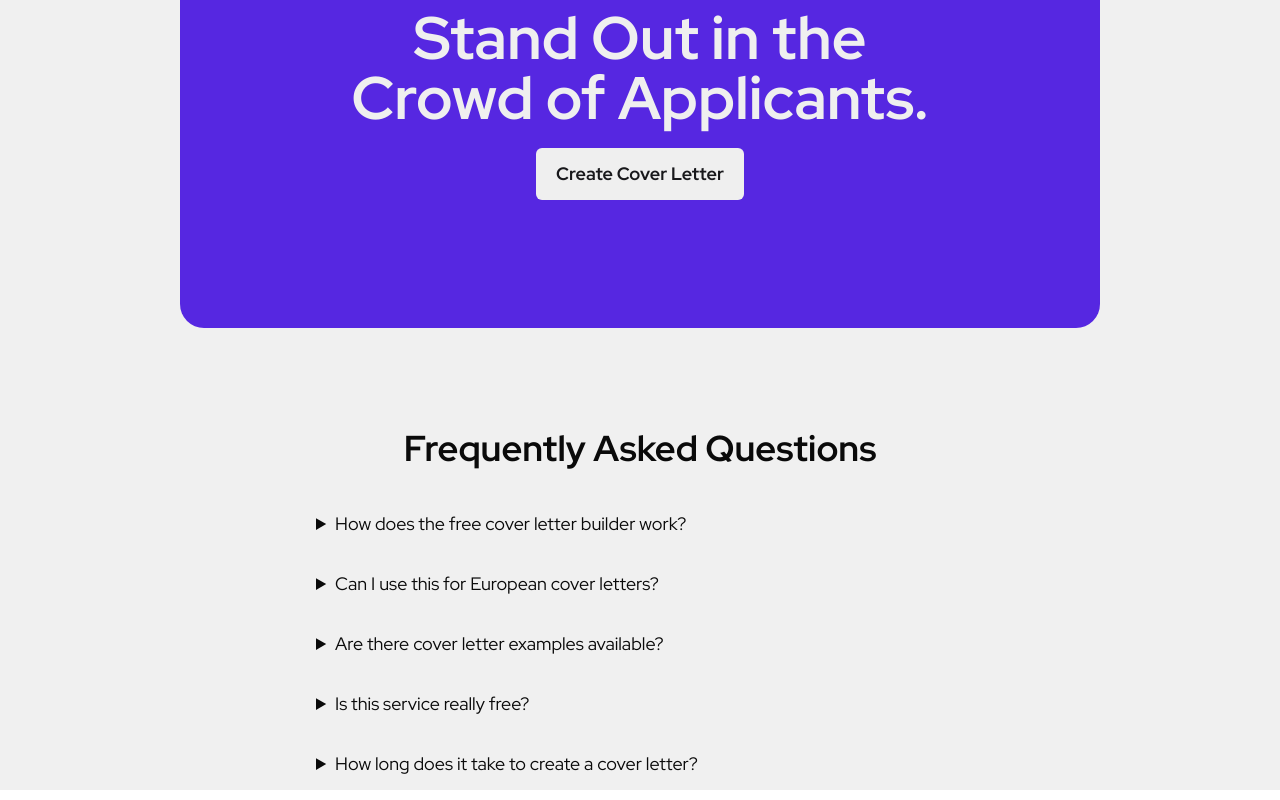
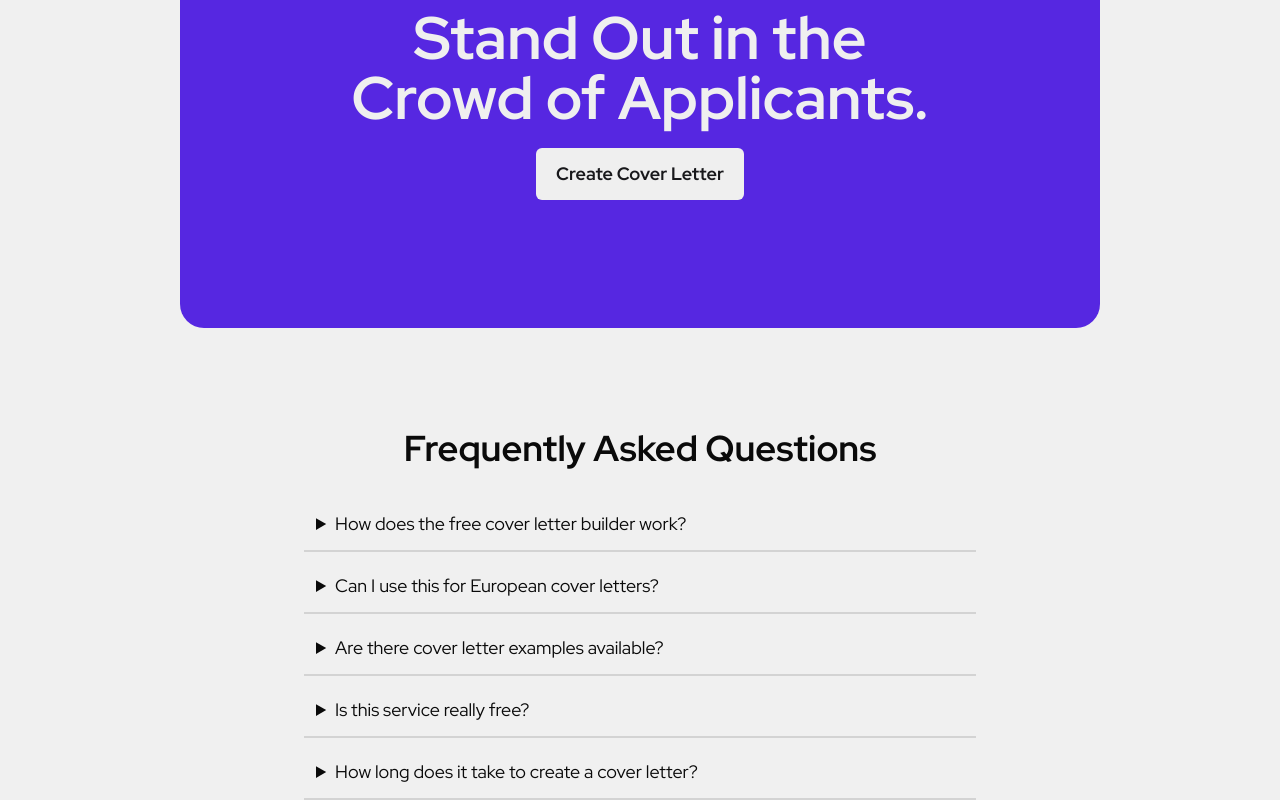
Before and after one commit to IvanSmiths/cover-letter-builder-pro, a Next.js app: page / in a window 1280 px wide. Shown: the part 3883-4683 px from the top of the page. Built offline with nearby package versions, Linux system fonts and the light colour scheme.

Commit message:
improve style

```diff
--- a/components/home/faq/Faq.tsx
+++ b/components/home/faq/Faq.tsx
@@ -32,12 +32,15 @@ const Faq = () => {
       <h3 className="text-4xl font-semibold">Frequently Asked Questions</h3>
       <div className="w-full space-y-2">
         {faqData.map((faq, index) => (
-          <details key={index} className="w-full rounded-lg">
-            <summary className="cursor-pointer p-3 text-lg">
-              {faq.question}
-            </summary>
-            <p className="mt-2 pl-3">{faq.answer}</p>
-          </details>
+          <div key={index} className="w-full">
+            <details key={index} className="w-full rounded-lg">
+              <summary className="cursor-pointer p-3 text-lg">
+                {faq.question}
+              </summary>
+              <p className="mt-2 pb-3 pl-3">{faq.answer}</p>
+            </details>
+            <div className="w-full bg-lightSecondary pt-0.5 dark:bg-darkSecondary"></div>
+          </div>
         ))}
       </div>
     </div>
```
